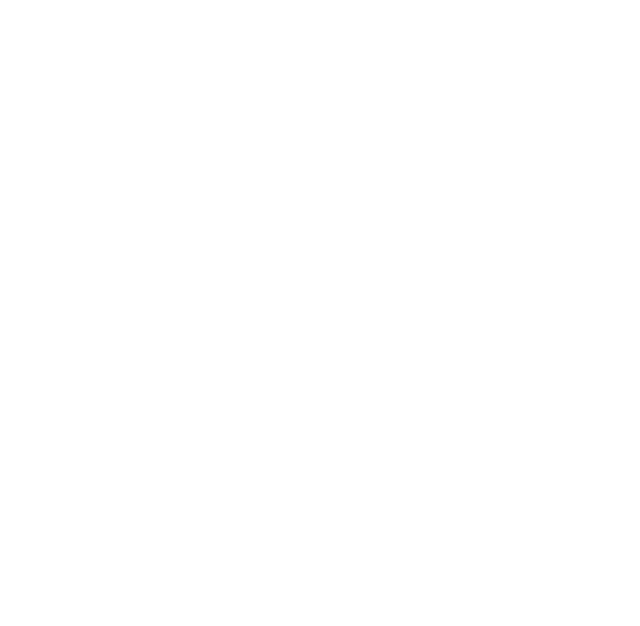
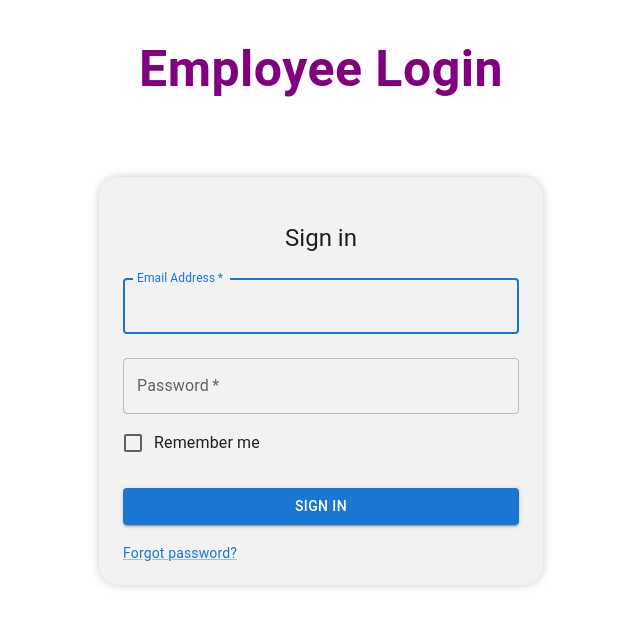
Before and after one commit to amit429/Employee-Tracker, a React (Create React App) app: page /employee-login in a window 1280 px wide. Before the commit this address had no page. Shown: the top 626 px of the page, without its empty margins (319-959 px from the left). Built offline with nearby package versions, Linux system fonts and the light colour scheme.

Commit message:
login frontend

```diff
--- a/src/App.js
+++ b/src/App.js
@@ -2,6 +2,8 @@
 import './App.css';
 import AdminDashboard from './admin/client/Dashboard';
 import EmployeeDashboard from './employee/client/EmployeeDashboard';
+import Login from './common/Login';
+import Landing from './common/Landing';
 import { BrowserRouter, Routes, Route } from 'react-router-dom';
 
 function App() {
@@ -9,6 +11,9 @@
     <>
       <BrowserRouter>
         <Routes>
+          <Route path="/" element={<Landing />} />
+          <Route path="/admin-login" element={<Login title="Admin Login" />} />
+          <Route path="/employee-login" element={<Login title="Employee Login" />} />
           <Route path="/admin-dashboard" element={<AdminDashboard/>}/>
           <Route path="/employee-dashboard" element={<EmployeeDashboard/>}/>
         </Routes>
--- /dev/null
+++ b/src/common/Card.js
@@ -0,0 +1,34 @@
+import React from 'react'
+import Card from '@mui/material/Card';
+import CardActions from '@mui/material/CardActions';
+import CardContent from '@mui/material/CardContent';
+import CardMedia from '@mui/material/CardMedia';
+import Button from '@mui/material/Button';
+import Typography from '@mui/material/Typography';
+
+
+export default function card(props) {
+  return (
+    <>
+        <Card sx={{ maxWidth: 345, backgroundColor: 'lightblue' , textAlign: 'center' }}>
+      <CardContent>
+        <Typography gutterBottom variant="h5" component="div" sx={{
+            fontWeight: '700',
+        }}>
+          {props.title}
+        </Typography>
+        <Typography variant="body2" color="text.secondary">
+          {props.description}
+        </Typography>
+      </CardContent>
+      <CardActions>
+        <Button  variant="contained" href = {props.link} size="small" sx={{
+            marginLeft: "33%",
+            fontSize: "12px",
+            marginBottom: "15px"
+        }}>Login Now</Button>
+      </CardActions>
+    </Card>
+    </>
+  )
+}
--- /dev/null
+++ b/src/common/Landing.js
@@ -0,0 +1,39 @@
+import React from 'react'
+import Navbar from '../admin/client/components/Navbar'
+import Box from '@mui/material/Box';
+import Typography from '@mui/material/Typography';
+import Card from './Card';
+
+export default function Landing() {
+  return (
+    <>
+        <Navbar title="Employee Tracker Portal"/>
+        <Box>
+            <Typography sx={{
+                textAlign: 'center',
+                marginTop: 4,
+                fontSize: 40,
+                fontWeight: '500',
+                fontfamily: "sans-serif",
+            }}>
+                Welcome to Employee Tracker Portal<br/>
+                Please login to continue
+            </Typography>
+        </Box>
+
+        <Box sx={{
+            display: 'flex',
+            flexDirection: 'row',
+            justifyContent: 'space-between',
+            width: '70%',
+            margin: 'auto',
+            marginTop: '50px',
+        }}>
+            <Card title="Admin Login" description = "Admin Login for the manager of your a particular team / Department" link = "/admin-login"/>
+            <Card title= "Employee Login" description = "Employee Login for the team members / group leaders / department members" link = "/employee-login"/>
+
+        </Box>
+
+    </>
+  )
+}
--- /dev/null
+++ b/src/common/Login.js
@@ -0,0 +1,116 @@
+import React from 'react'
+import Avatar from '@mui/material/Avatar';
+import Button from '@mui/material/Button';
+import CssBaseline from '@mui/material/CssBaseline';
+import TextField from '@mui/material/TextField';
+import FormControlLabel from '@mui/material/FormControlLabel';
+import Checkbox from '@mui/material/Checkbox';
+import Link from '@mui/material/Link';
+import Grid from '@mui/material/Grid';
+import Box from '@mui/material/Box';
+import Typography from '@mui/material/Typography';
+import Container from '@mui/material/Container';
+import { createTheme, ThemeProvider } from '@mui/material/styles';
+
+const theme = createTheme();
+
+export default function Login(props) {
+
+  const handleSubmit = (event) => {
+    event.preventDefault();
+    const data = new FormData(event.currentTarget);
+    console.log({
+      email: data.get('email'),
+      password: data.get('password'),
+    });
+  };
+
+
+
+  return (
+    <>
+      <ThemeProvider theme={theme}>
+        <Box style={{
+          marginBottom: '-30px',
+          color: 'purple',
+        }}>
+          <Typography sx={{
+            textAlign: 'center',
+            marginTop: 4,
+            fontSize: 50,
+            fontWeight: '700',
+          }}>
+              {props.title}
+          </Typography>
+        </Box>
+      <Container component="main" maxWidth="xs" style={{
+        marginTop: "100px",
+        backgroundColor: "#f2f2f2",
+        boxShadow: "0 0 10px 0 rgba(0,0,0,0.2)",
+        borderRadius: "20px",
+        paddingBottom: "20px",
+        paddingTop: "5px"
+      }}>
+        <CssBaseline />
+        <Box
+          sx={{
+            marginTop: 5,
+            display: 'flex',
+            flexDirection: 'column',
+            alignItems: 'center',
+          }}
+        >
+          {/* <Avatar sx={{ m: 1, bgcolor: 'secondary.main' }}>
+            <LockOutlinedIcon />
+          </Avatar> */}
+          <Typography component="h1" variant="h5">
+            Sign in
+          </Typography>
+          <Box component="form" onSubmit={handleSubmit} noValidate sx={{ mt: 1 }}>
+            <TextField
+              margin="normal"
+              required
+              fullWidth
+              id="email"
+              label="Email Address"
+              name="email"
+              autoComplete="email"
+              autoFocus
+            />
+            <TextField
+              margin="normal"
+              required
+              fullWidth
+              name="password"
+              label="Password"
+              type="password"
+              id="password"
+              autoComplete="current-password"
+            />
+            <FormControlLabel
+              control={<Checkbox value="remember" color="primary" />}
+              label="Remember me"
+            />
+            <Button
+              type="submit"
+              fullWidth
+              variant="contained"
+              sx={{ mt: 3, mb: 2 }}
+            >
+              Sign In
+            </Button>
+            <Grid container>
+              <Grid item xs>
+                <Link href="#" variant="body2">
+                  Forgot password?
+                </Link>
+              </Grid>
+            </Grid>
+          </Box>
+        </Box>
+      </Container>
+    </ThemeProvider>
+
+    </>
+  )
+}
```
